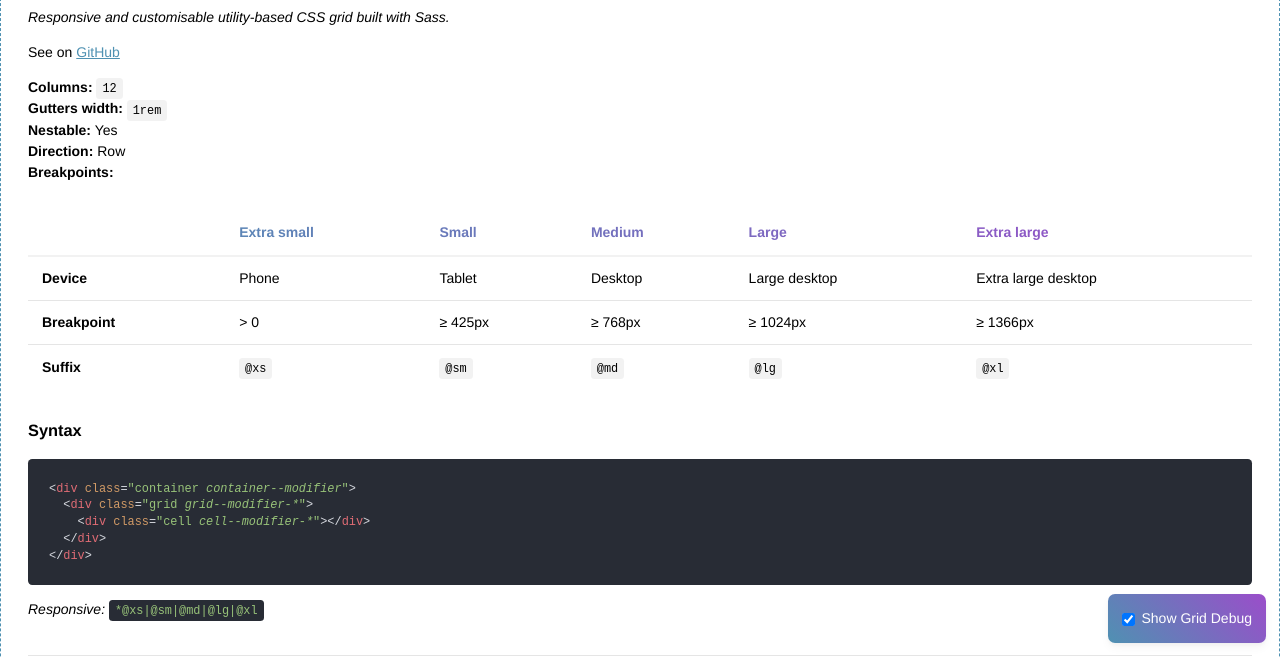
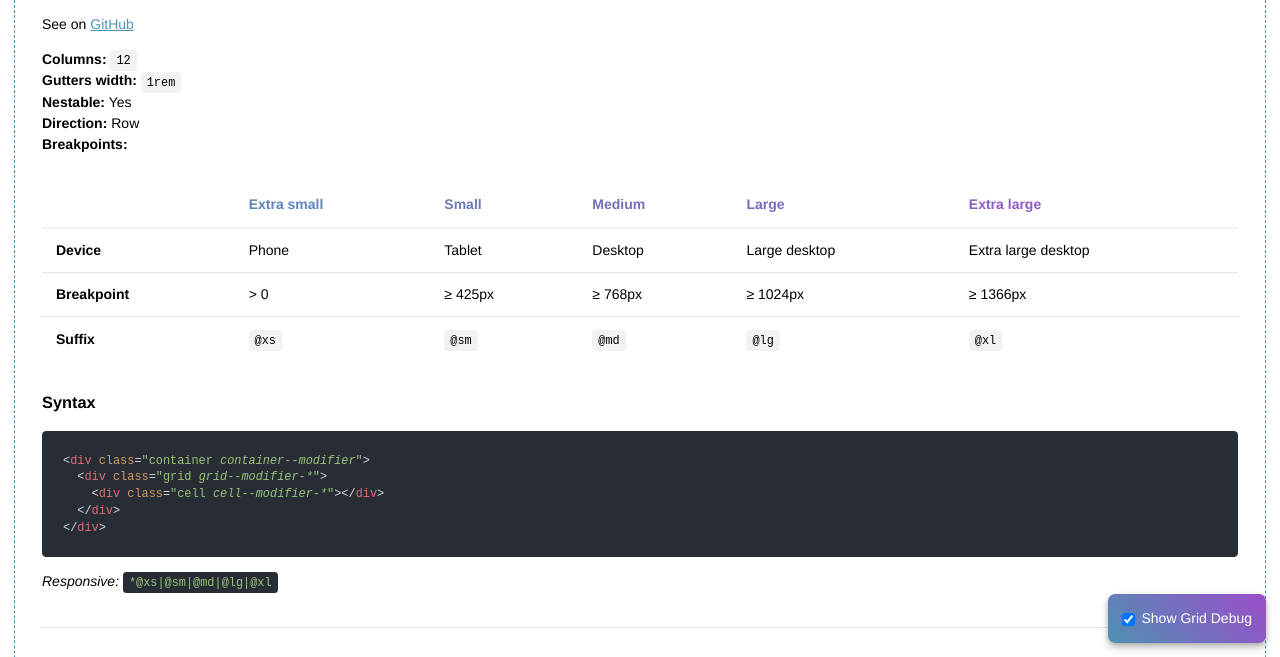
Before and after one commit to JohanMouchet/fluxgrid, a website: page index.html in a window 1280 px wide. Shown: the part 143-800 px from the top of the page. Drawn offline with Linux system fonts and the light colour scheme.

Commit message:
Few UI tweaks

```diff
--- a/assets/src/scss/index.scss
+++ b/assets/src/scss/index.scss
@@ -25,8 +25,7 @@ body {
 }
 
 main {
-	padding-top: 4em;
-	padding-bottom: 4em;
+	margin: 2em 1em;
 }
 
 a {
@@ -168,11 +167,10 @@ hr {
 	cursor: pointer;
 	padding: 1em;
 	border-radius: .5em;
-	box-shadow:
-		0 5px 10px rgba(17, 17, 17, .04),
-		0 2px 5px rgba(17, 17, 17, .04);
+	box-shadow: 0 5px 10px rgba(17, 17, 17, .2), 0 2px 5px rgba(17, 17, 17, .2);
 	transition: background-color .2s ease-out;
 	animation: slide-in .4s ease-out both;
+	z-index: 1;
 
 	@keyframes slide-in {
 		from {
@@ -186,7 +184,8 @@ hr {
 		}
 	}
 
-	&:hover {
+	&:hover,
+	&:focus {
 		opacity: .8;
 	}
 }
```
Also changed, not shown: assets/dist/css/index.css.
